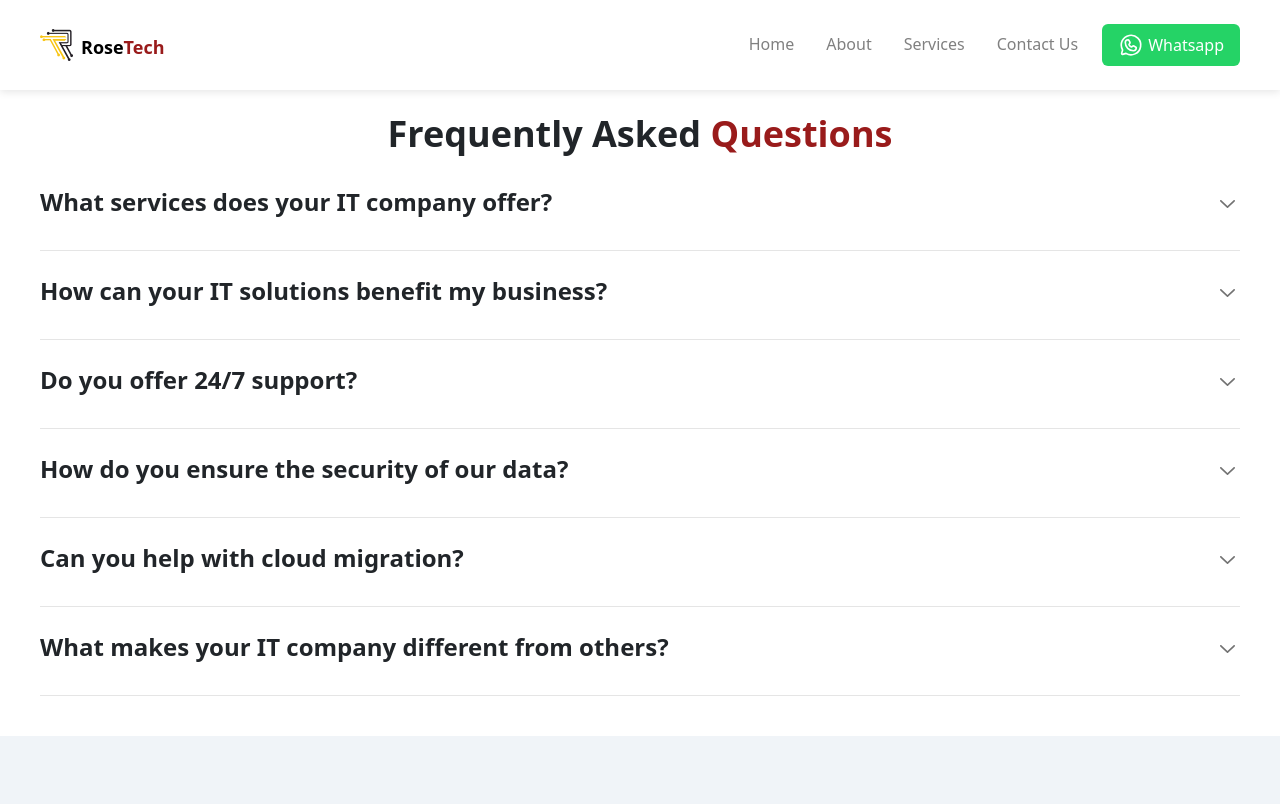
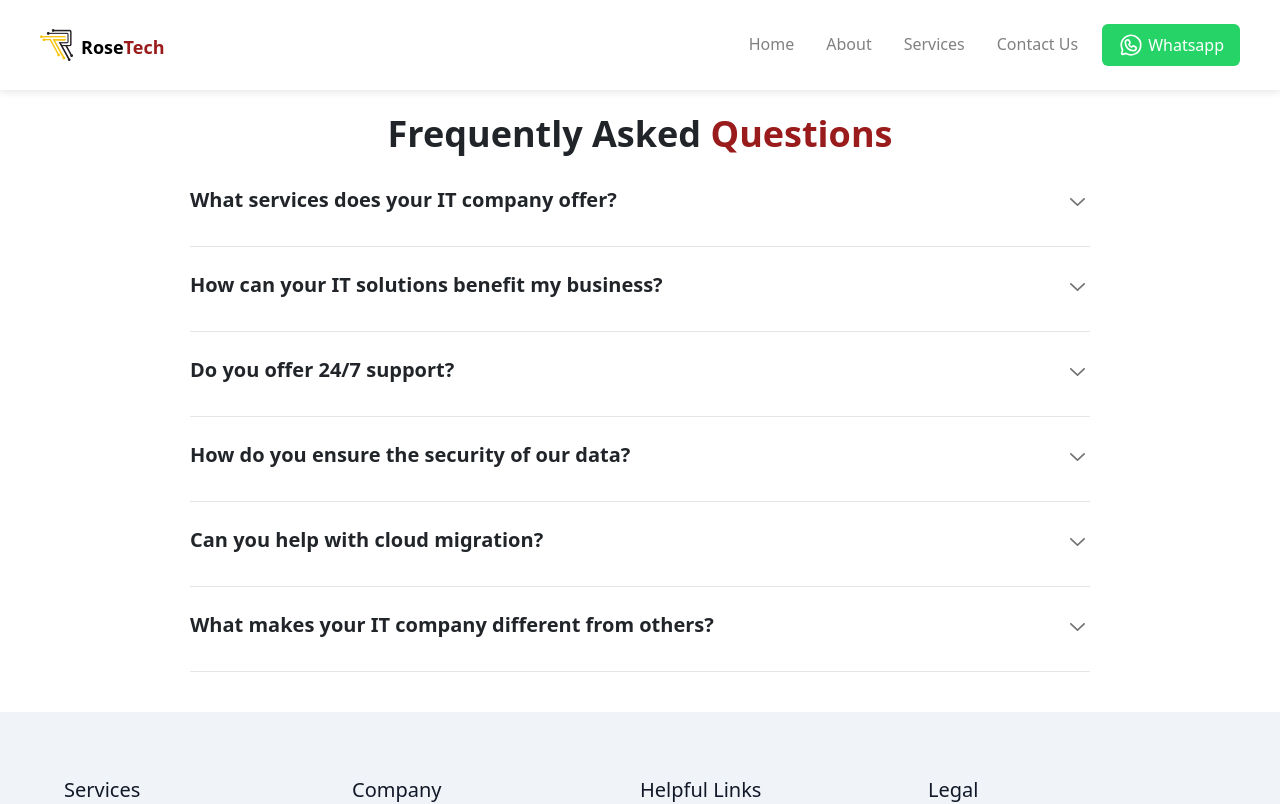
Before and after one commit to Chy-Zaber-Bin-Zahid/CodeSync5, a Next.js app: page /faqs in a window 1280 px wide. Shown: the top 804 px of the page. Built offline with nearby package versions, Linux system fonts and the light colour scheme; no server answers.

Commit message:
faqs section style change

```diff
--- a/app/faqs/page.tsx
+++ b/app/faqs/page.tsx
@@ -12,11 +12,11 @@ function page() {
         <div className="w-full px-3 pt-4">
             <div className='mx-auto max-w-big-screen w-full flex flex-col gap-2 justify-between items-center'>
                 <h2 className="text-4xl mq-400:text-2xl mq-875:text-3xl font-bold text-center m-0">Frequently Asked <span className="text-primaryText">Questions</span></h2>
-                <Accordion type="single" collapsible className="w-full mb-10 parent-class">
+                <Accordion type="single" collapsible className="w-full max-w-[900px] mx-auto mb-10 parent-class">
                     {faqs.map((faq, index) => (
                         <AccordionItem key={index} value={`item-${index}`}>
-                            <AccordionTrigger className="text-left text-2xl font-semibold mq-875:text-xl mq-565:text-[18px]">{faq.question}</AccordionTrigger>
-                            <AccordionContent className="text-lg text-gray-500 mq-875:text-[16px] mq-500:text-[14px]">{faq.answer}</AccordionContent>
+                            <AccordionTrigger className="text-left text-xl font-semibold mq-565:text-[18px]">{faq.question}</AccordionTrigger>
+                            <AccordionContent className="text-gray-500 text-[16px] mq-500:text-[14px]">{faq.answer}</AccordionContent>
                         </AccordionItem>
                     ))}
                 </Accordion>
```
